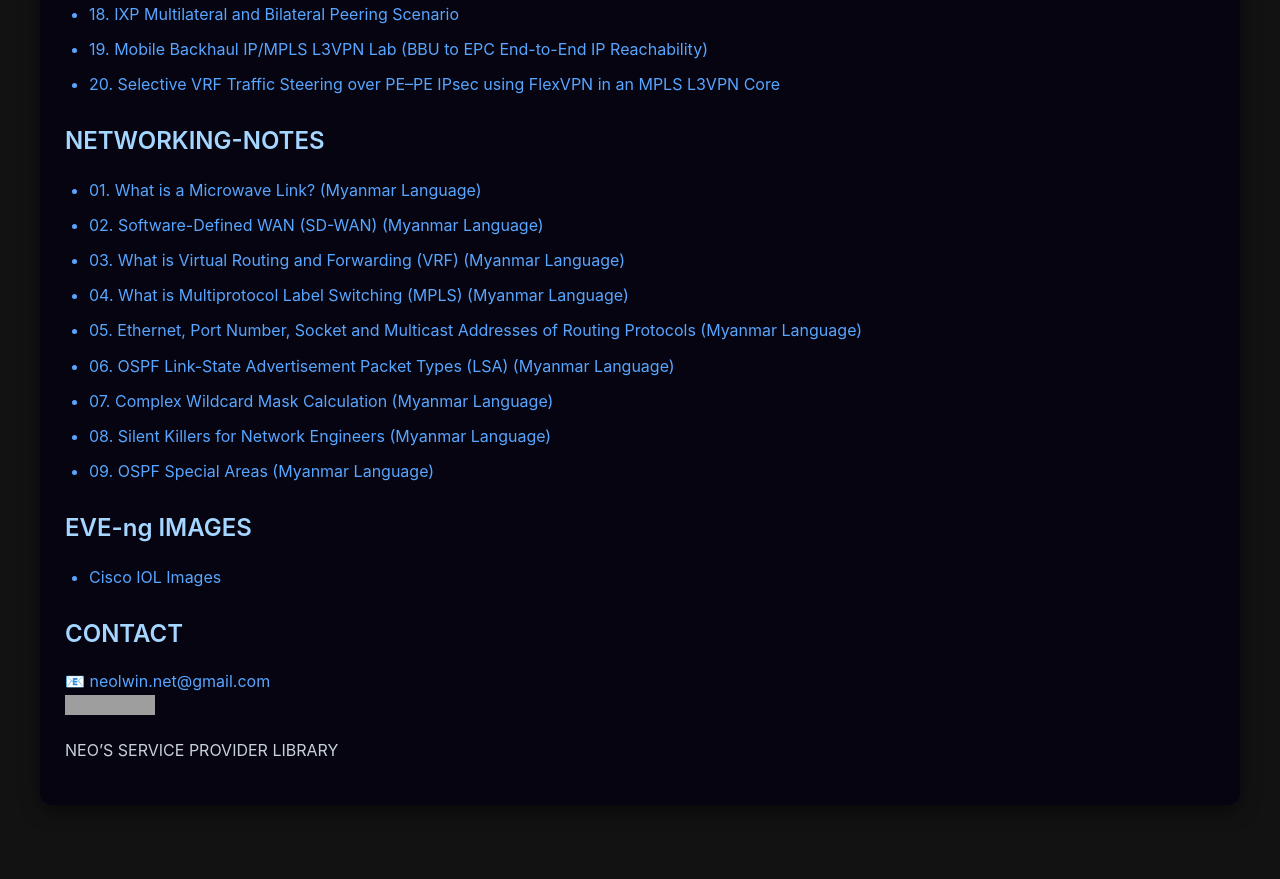
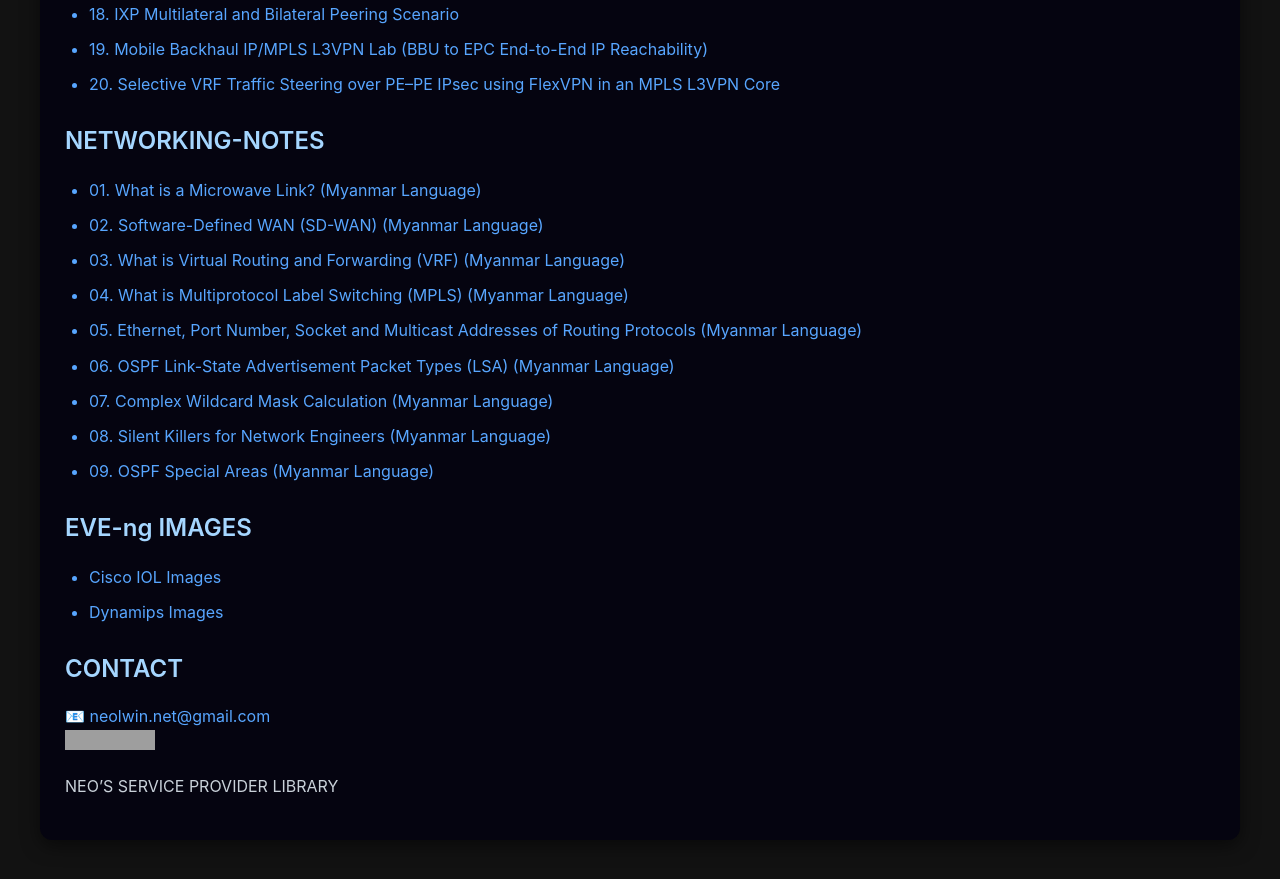
Before and after one commit to neolwin-net/sp-dc-net, a Jekyll site: the page built from index.md, in a window 1280 px wide and 900 px high, scrolled down 1200 px. Shown: the top 879 px of the window. Built offline with Jekyll 4.4.1, drawn with Linux system fonts in a browser that asks for light colours; grey boxes are pictures that could not be loaded.

Commit message:
Dynamips.md

```diff
--- a/index.md
+++ b/index.md
@@ -51,6 +51,7 @@ This site is dedicated to knowledge sharing on:
 
 ### EVE-ng IMAGES
 - [Cisco IOL Images](https://1drv.ms/f/c/f796b5a2ef0ab1d8/IgBy3oWotuHQT7cnJ4WC8n70ARtfB4heLZIRu0DGSSH1324?e=iyVJtQ)
+- [Dynamips Images](https://1drv.ms/f/c/f796b5a2ef0ab1d8/IgCXkOkjMCabQql4LkhZgdHsAQ4_pKdtufTQKBreZaECJKk?e=8fTQXK)
 
 ### CONTACT
 [📧 neolwin.net@gmail.com](mailto:neolwin.net@gmail.com)
```
